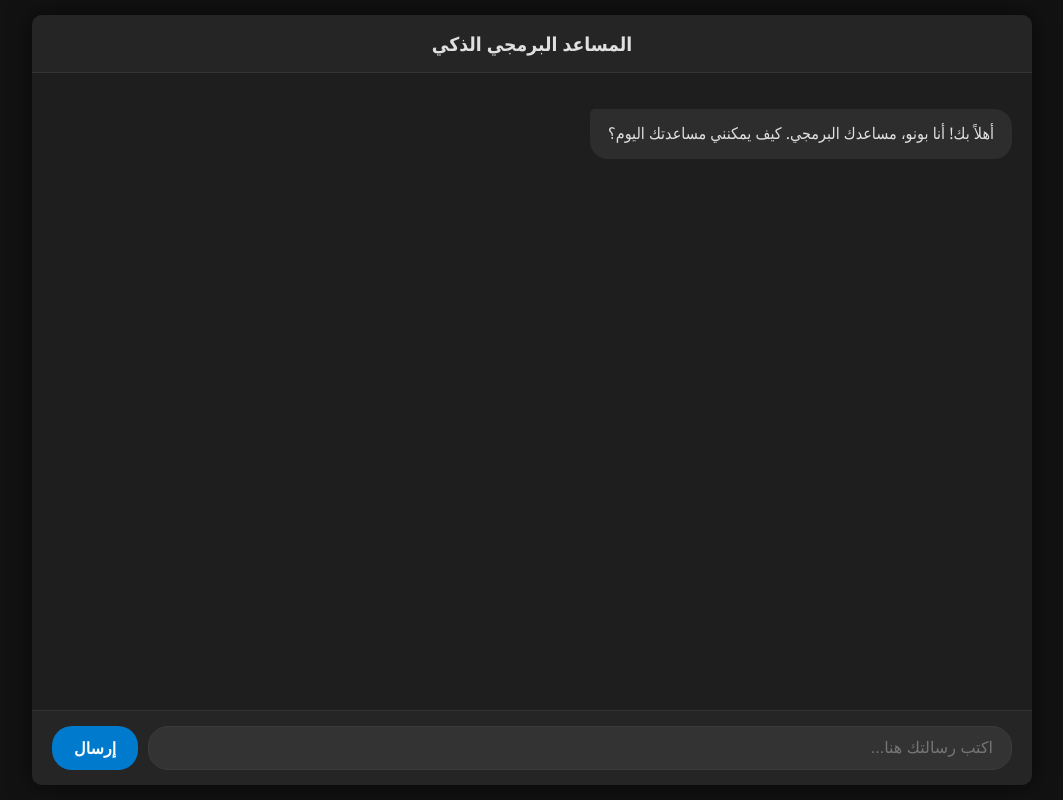
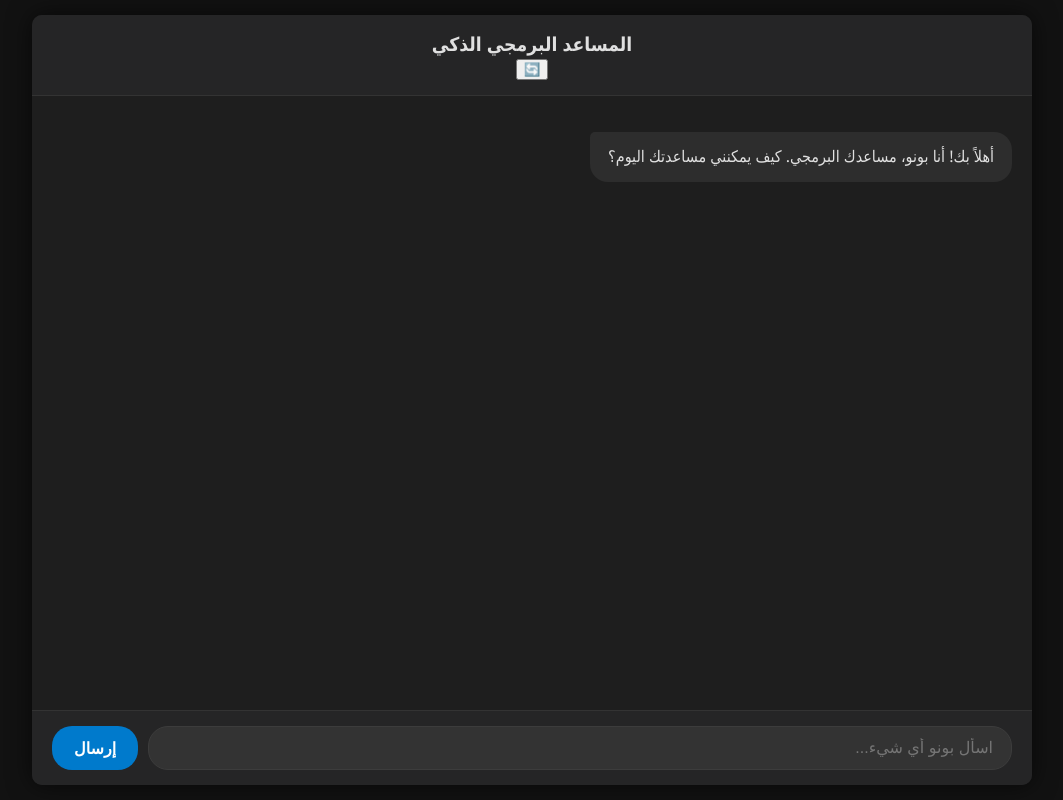
Before and after one commit to ZadBono/ai-bono, a plain HTML site: page index.html in a window 1280 px wide. Shown: the whole page, without its empty margins (108-1171 px from the left). Drawn offline with nearby package versions, Linux system fonts and the light colour scheme; some packages are replaced by stand-ins of ours; a script that the page names is missing.

Commit message:
Update index.html

```diff
--- a/index.html
+++ b/index.html
@@ -3,14 +3,14 @@
 <head>
     <meta charset="UTF-8">
     <meta name="viewport" content="width=device-width, initial-scale=1.0">
-    <title>المساعد البرمجي الذكي</title>
+    <title>المساعد البرمجي الذكي - بونو</title>
     <link rel="stylesheet" href="style.css">
 
-    <!-- === تم إضافة هذه الأسطر لتضمين المكتبات === -->
+    <!-- المكتبات اللازمة لتلوين الكود، النسخ، والماركداون -->
     <link rel="stylesheet" href="https://cdnjs.cloudflare.com/ajax/libs/highlight.js/11.9.0/styles/atom-one-dark.min.css">
     <script src="https://cdnjs.cloudflare.com/ajax/libs/highlight.js/11.9.0/highlight.min.js"></script>
     <script src="https://cdnjs.cloudflare.com/ajax/libs/clipboard.js/2.0.11/clipboard.min.js"></script>
-    <!-- ============================================ -->
+    <script src="https://cdn.jsdelivr.net/npm/marked/marked.min.js"></script>
 
 </head>
 <body>
@@ -18,12 +18,14 @@
     <div class="chat-container">
         <div class="chat-header">
             <h2>المساعد البرمجي الذكي</h2>
+            <!-- زر لبدء محادثة جديدة -->
+            <button id="new-chat-button" title="بدء محادثة جديدة">🔄</button>
         </div>
         <div class="chat-box" id="chat-box">
-            <!-- سيتم مسح هذه الرسالة الترحيبية بواسطة JavaScript لبدء محادثة نظيفة -->
+            <!-- سيتم ملء المحتوى بواسطة JavaScript -->
         </div>
         <div class="chat-input">
-            <input type="text" id="message-input" placeholder="اكتب رسالتك هنا...">
+            <input type="text" id="message-input" placeholder="اسأل بونو أي شيء...">
             <button id="send-button">إرسال</button>
         </div>
     </div>
```
